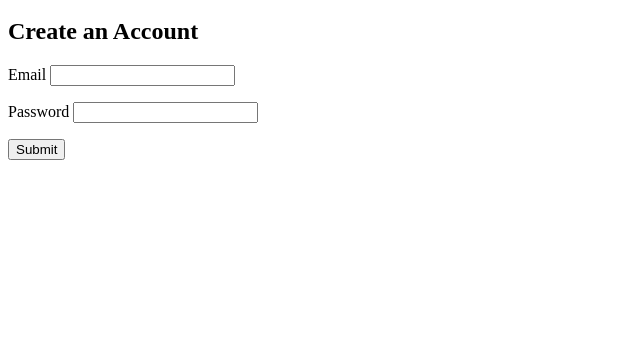
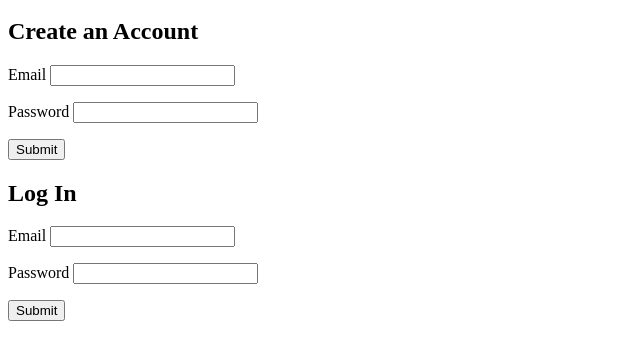
Before and after one commit to Sana3339/movie-ratings-app, a Flask app: page / in a window 1280 px wide. Shown: the part 165-525 px from the top of the page, without its empty margins (0-640 px from the left). Run offline with Flask 2, Linux system fonts and the light colour scheme.

Commit message:
Partially completed login route

```diff
--- a/model.py
+++ b/model.py
@@ -18,7 +18,7 @@ class User(db.Model):
 
     def __repr__(self):
 
-        return f'<User user_id={self.user_id} email={self.email}>'
+        return f'<User user_id={self.user_id} email={self.email} password={self.password}>'
 
 
 class Movie(db.Model):
--- a/server.py
+++ b/server.py
@@ -17,6 +17,7 @@ def homepage():
 
     return render_template("homepage.html")
 
+
 @app.route('/movies')
 def show_movies():
     """List all movies"""
@@ -33,6 +34,7 @@ def show_users():
     users = crud.get_users()
 
     return render_template("users.html", users=users)
+
 
 @app.route('/users', methods=["POST"])
 def register_user():
@@ -52,13 +54,28 @@ def register_user():
 
     return redirect('/')
 
+
 @app.route('/login')
-def login_user(email, password):
+def login_user():
     """Logs in an existing user."""
 
-    # to be completed
+    email = request.form.get("login_email")
+    password = request.form.get("login_password")
+
+    user = crud.get_user_by_email(email)
+
+    if user != None:
+        if user.password == password:
+            flash('You have successfully logged in!')
+            session['user'] = user
+        else:
+            flash('Incorrect password.  Try again')
+
+    else:
+        flash('Email is not registered. Please create an account')
 
     return redirect('/')
+
 
 @app.route('/movies/<movie_id>')
 def show_movie_details(movie_id):
--- a/templates/homepage.html
+++ b/templates/homepage.html
@@ -22,7 +22,22 @@
         </p>
 
         <p>
-            <input type="submit">
+          <input type="submit">
         </p>
       </form>
+
+      <h2>Log In</h2>
+      <form action="/login" method="GET">
+         <p>
+             Email <input type="text" name="login_email">
+         </p>
+
+         <p>
+             Password <input type="text" name="login_password">
+         </p>
+
+         <p>
+           <input type="submit">
+         </p>
+       </form>
 {% endblock %}
```
